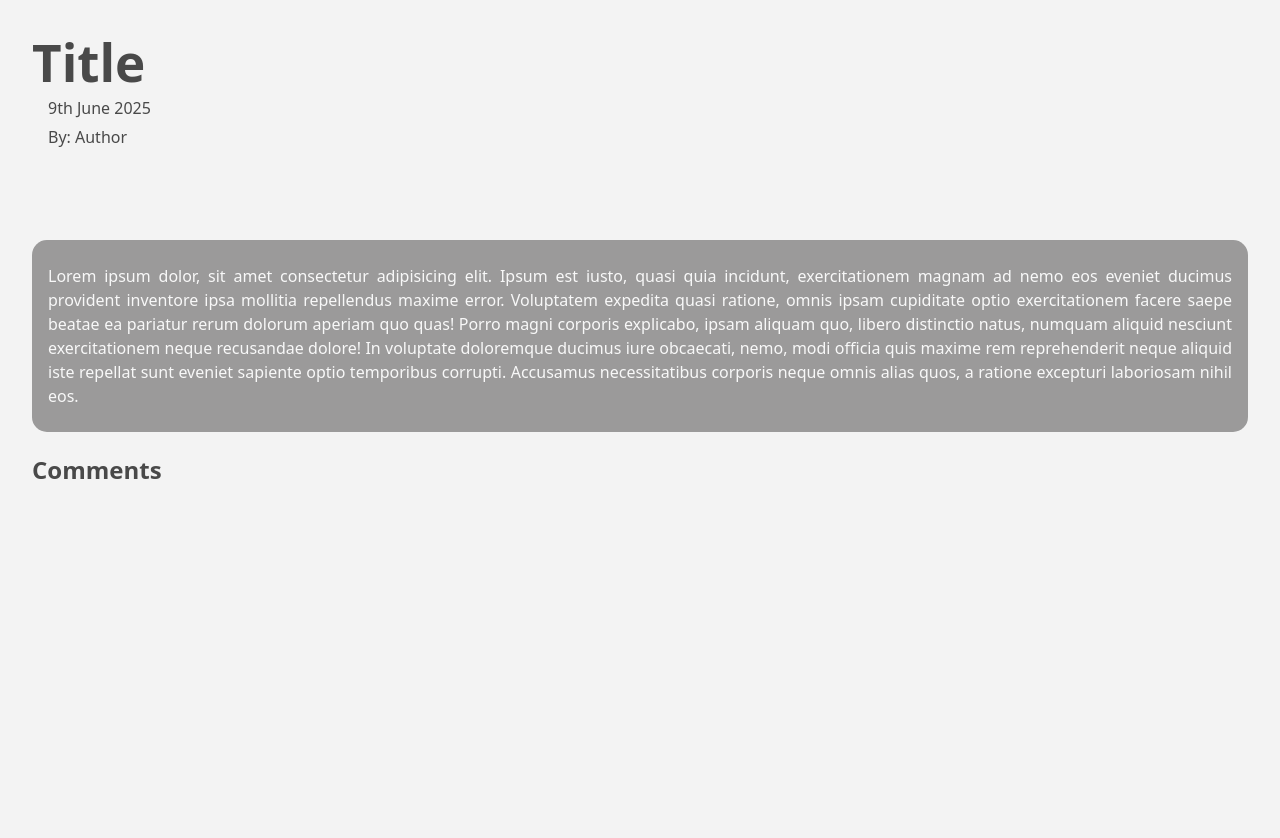
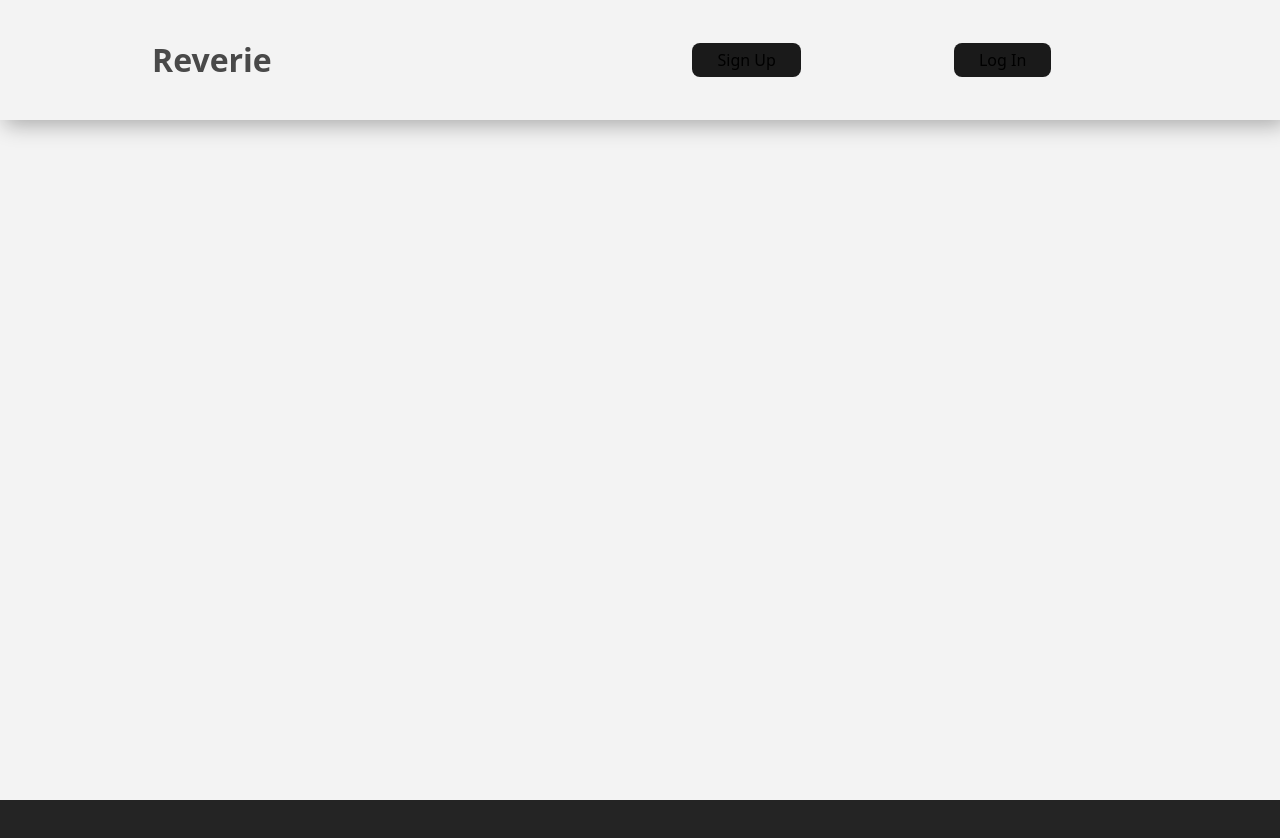
Before and after one commit to Dev-Dul/Reverie, a React (Vite) app: page / in a window 1280 px wide. Shown: the top 838 px of the page. After the commit the page ends 800 px from the top, so only its background shows below. Built offline with nearby package versions, Linux system fonts and the light colour scheme.

Commit message:
skeleton header component built

```diff
--- /dev/null
+++ b/src/components/header.jsx
@@ -0,0 +1,17 @@
+import styles from '../styles/header.module.css';
+
+function Header(){
+    return (
+        <header className={styles.header}>
+            <nav>
+                <h2>Reverie</h2>
+                <ul>
+                    <li><button>Sign Up</button></li>
+                    <li><button>Log In</button></li>
+                </ul>
+            </nav>
+        </header>
+    )
+}
+
+export default Header;
--- a/src/main.jsx
+++ b/src/main.jsx
@@ -3,10 +3,10 @@ import { createRoot } from 'react-dom/client'
 import './index.css'
 import App from './App.jsx'
 import Home from './components/home.jsx'
-import Post from './components/post.jsx'
+import Header from './components/header.jsx';
 
 createRoot(document.getElementById('root')).render(
   <StrictMode>
-    <Post />
+    <Header />
   </StrictMode>,
 )
--- /dev/null
+++ b/src/styles/header.module.css
@@ -0,0 +1,31 @@
+.header{
+    height: 15vh;
+    width: 100%;
+    position: fixed;
+    top: 0;
+    box-shadow: 5px 5px 20px rgba(0, 0, 0, 0.3);
+}
+
+.header nav{
+    height: 100%;
+    width: 100%;
+    display: flex;
+    align-items: center;
+    justify-content: space-around;
+}
+
+.header nav h2{
+    font-size: 2rem;
+}
+
+.header nav ul{
+    width: 40%;
+    list-style-type: none;
+    display: flex;
+    align-items: center;
+    justify-content: space-around;
+}
+
+.header button{
+    padding: 0.3rem 1.5rem;
+}
```
